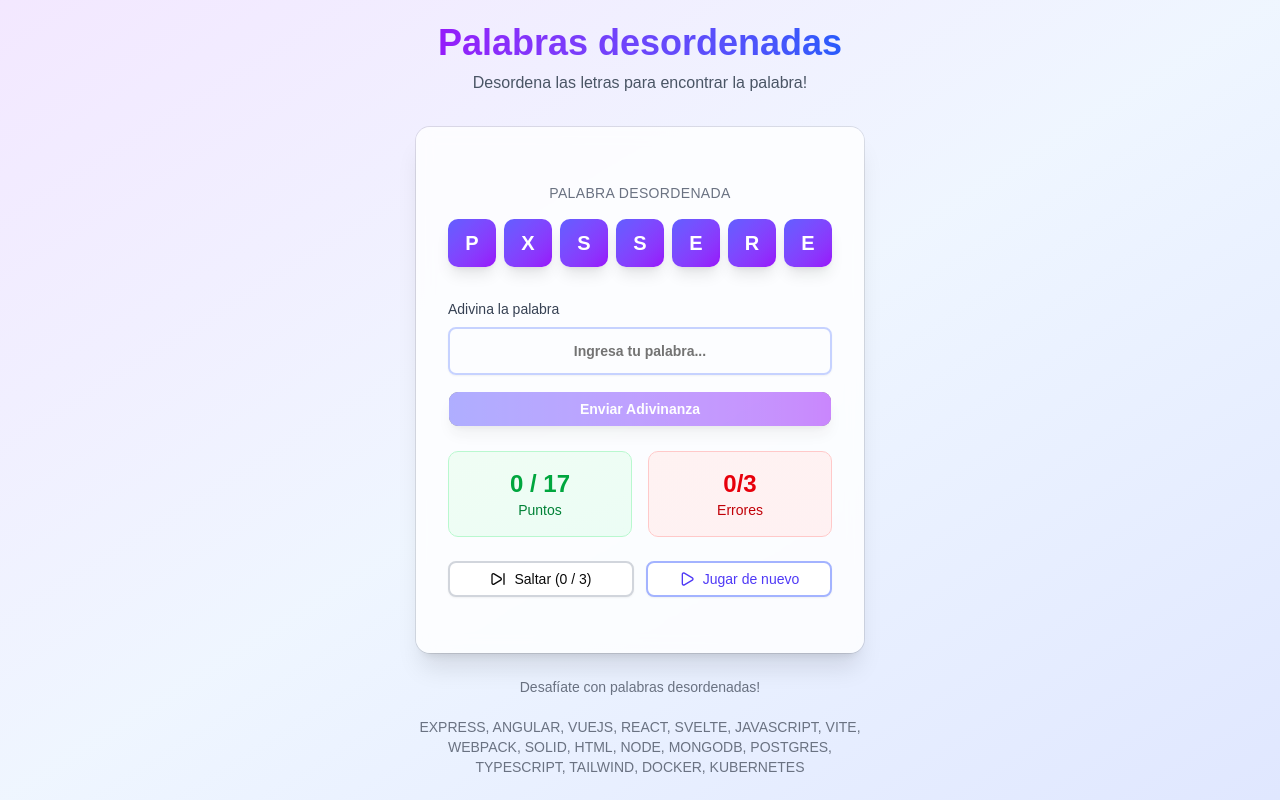
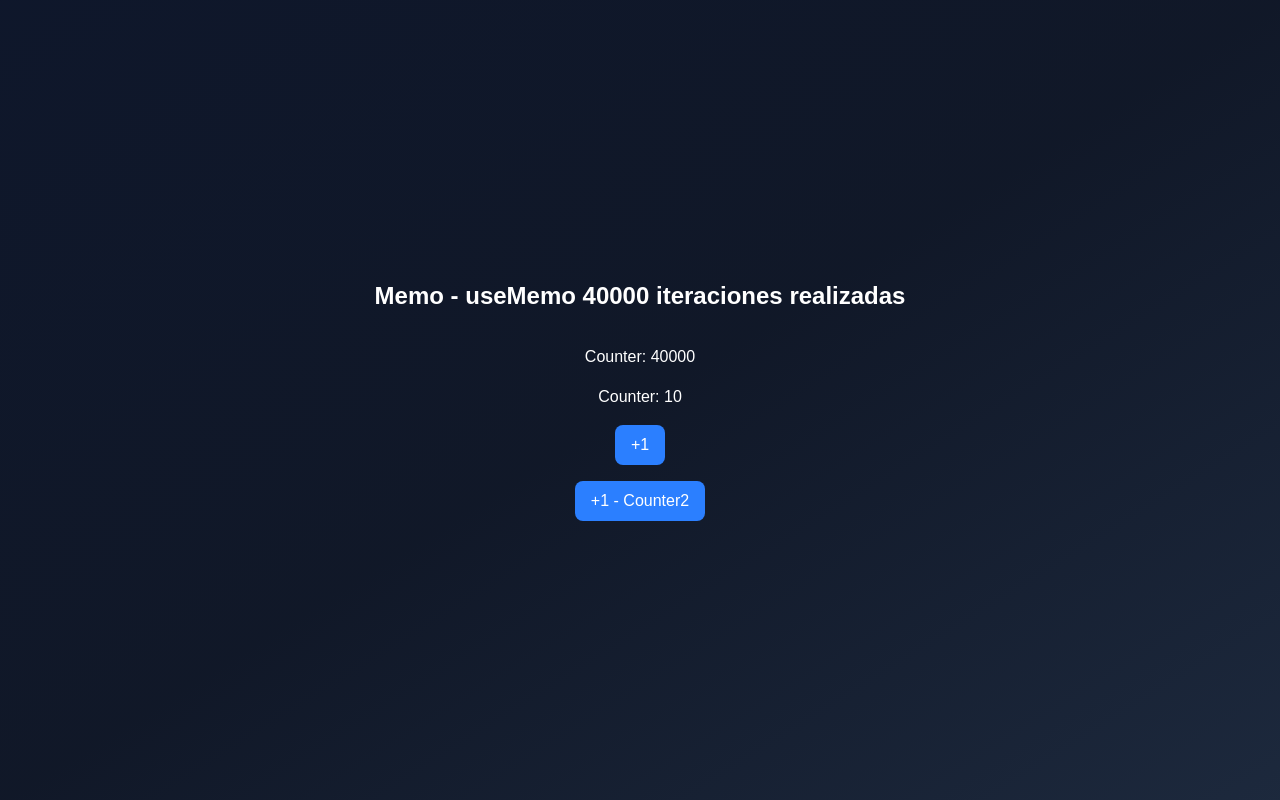
Before and after one commit to AlexGA93/React-2026, a React (Vite) app in the folder 04-hooks-app/: page / in a window 1280 px wide. Built offline with nearby package versions, Linux system fonts and the light colour scheme.

Commit message:
Memo function, useCallback, useMemo

```diff
--- a/04-hooks-app/src/07-useReducer_ScrambleWords/ScrambleWords.tsx
+++ b/04-hooks-app/src/07-useReducer_ScrambleWords/ScrambleWords.tsx
@@ -3,10 +3,6 @@
 // https://ui.shadcn.com/docs/installation/vite
 
 import React, { useEffect, useReducer } from "react";
-import { Button } from "@/components/ui/button";
-import { Input } from "@/components/ui/input";
-import { Card, CardContent } from "@/components/ui/card";
-import { SkipForward, Play } from "lucide-react";
 import { constants } from "@/utils/constants";
 import {
   getInitialState,
--- /dev/null
+++ b/04-hooks-app/src/08-useMemo/MemoHook.tsx
@@ -0,0 +1,53 @@
+import { useCallback, useState } from "react";
+import { MyTitle } from "./components/MyTitle";
+import { MySubtitle } from "./components/MySubtitle";
+
+export const MemoHook = () => {
+  // estados locales de titulo y subtitulo
+  const [title, setTitle] = useState("Hola");
+  const [subtitle, setSubtitle] = useState("Mundo");
+
+  /*
+  useCallback memoriza esta función para que React mantenga la misma referencia entre renders mientras sus dependencias no cambien.
+
+  En versiones antiguas de React, esto era especialmente útil porque las funciones se recreaban en cada render y podían provocar renders innecesarios en componentes hijos memorizados o en efectos que dependían de esa referencia.
+
+  En la versión actual, sigue siendo útil cuando se pasa una función como prop a un componente optimizado o cuando se necesita que una función conserve la misma identidad entre renders.Esto ayuda a evitar renders innecesarios y a mantener un comportamiento más estable en callbacks y efectos.
+  */
+
+  const handleMyAPI = useCallback(() => {
+    console.log("Llamar a mi API - ", subtitle);
+  }, [subtitle]);
+
+  /*
+  Este componente padre se vuelve a renderizar cuando cambia alguno de sus estados.
+
+  Sin embargo, los componentes hijos no necesitan actualizarse si la información que reciben no cambió. Por esa razón se utilizan componentes memorizados con memo.
+
+  En versiones recientes de React, este mecanismo sigue siendo útil para evitar renders innecesarios y mejorar el rendimiento cuando los props permanecen iguales.
+  */
+  return (
+    <div className="bg-gradient flex flex-col gap-4">
+      <h1 className="text-2xl font-thin text-white">MemoHook</h1>
+
+      {/* titulo */}
+      <MyTitle title={title} />
+      {/* subtitulo */}
+      <MySubtitle subtitle={subtitle} callMyAPI={handleMyAPI} />
+
+      <button
+        className="bg-blue-500 text-white px-4 py-2 rounded-md cursor-pointer"
+        onClick={() => setTitle("Hello " + new Date().getTime())}
+      >
+        Cambiar Titulo
+      </button>
+
+      <button
+        className="bg-blue-500 text-white px-4 py-2 rounded-md cursor-pointer"
+        onClick={() => setSubtitle("World")}
+      >
+        Cambiar Subitulo
+      </button>
+    </div>
+  );
+};
--- /dev/null
+++ b/04-hooks-app/src/08-useMemo/components/MemoCounter.tsx
@@ -0,0 +1,58 @@
+import { useCounter } from "@/hooks/useCounter";
+import { useMemo } from "react";
+
+// definimos una funcion externa que representara un proceso muy pesado
+const heavyStuff = (iterationNumber: number) => {
+  console.time("heavy_stuff_started");
+
+  for (let index = 0; index < iterationNumber; index++) {
+    console.log("Iteraciones a saco!");
+  }
+
+  console.timeEnd("heavy_stuff_started");
+
+  return `${iterationNumber} iteraciones realizadas`;
+};
+
+export const MemoCounter = () => {
+  const { counter, increment } = useCounter(40_000);
+  const { counter: counter2, increment: increment2 } = useCounter(10);
+
+  // useMemo se utiliza para guardar el resultado de un cálculo o proceso costoso
+  // y evitar que se vuelva a ejecutar cada vez que el componente renderiza.
+  // En este ejemplo, heavyStuff(counter) realiza muchas iteraciones y sería lento
+  // repetirlo en cada render. Por eso, con useMemo, solo se ejecuta cuando cambia
+  // el valor de counter.
+  //
+  // A diferencia de memo o useCallback:
+  // - memo evita re-renderizados del componente.
+  // - useCallback memoriza funciones para mantener la misma referencia.
+  // - useMemo memoriza el resultado de un cálculo costoso.
+  //
+  // En otras palabras, useMemo sirve para optimizar el rendimiento cuando hay
+  // operaciones pesadas que no deberían volver a ejecutarse innecesariamente.
+  const myHeavyValue = useMemo(() => heavyStuff(counter), [counter]);
+
+  return (
+    <div className="bg-gradient flex flex-col gap-4">
+      <h1 className="text-2xl font-bold">Memo - useMemo {myHeavyValue}</h1>
+      <hr />
+
+      <h4>Counter: {counter} </h4>
+      <h4>Counter: {counter2} </h4>
+
+      <button
+        className="bg-blue-500 text-white px-4 py-2 rounded-md cursor-pointer"
+        onClick={increment}
+      >
+        +1
+      </button>
+      <button
+        className="bg-blue-500 text-white px-4 py-2 rounded-md cursor-pointer"
+        onClick={increment2}
+      >
+        +1 - Counter2
+      </button>
+    </div>
+  );
+};
--- /dev/null
+++ b/04-hooks-app/src/08-useMemo/components/MySubtitle.tsx
@@ -0,0 +1,36 @@
+import { memo } from "react";
+
+interface Props {
+  subtitle: string;
+  callMyAPI: () => void;
+}
+
+/**
+ * memo permite memorizar este componente para que no se vuelva a renderizar cuando
+ * sus props siguen siendo las mismas. En este ejemplo, si cambia el título, el
+ * componente del subtítulo no necesita ejecutarse de nuevo.
+ *
+ * En versiones recientes de React, esta técnica sigue siendo útil para optimizar
+ * rendimiento, especialmente cuando un componente recibe props estables y no requiere
+ * actualizarse en cada render. Además, React.memo y memo son equivalentes en su función.
+ *
+ * La prop callMyAPI también se beneficia de useCallback, porque al conservar la misma
+ * referencia entre renders, React puede evitar que este componente reciba una función
+ * nueva en cada actualización. Esto mejora la estabilidad del flujo de props y reduce
+ * efectos innecesarios en componentes optimizados.
+ */
+export const MySubtitle = memo(({ subtitle, callMyAPI }: Props) => {
+  console.log("MySubtitle re-render");
+
+  return (
+    <>
+      <h6 className="text-2xl font-bold">{subtitle}</h6>
+      <button
+        className="bg-indigo-500 text-white px-2 py-1 rounded-md"
+        onClick={callMyAPI}
+      >
+        Llamar a funcion
+      </button>
+    </>
+  );
+});
--- /dev/null
+++ b/04-hooks-app/src/08-useMemo/components/MyTitle.tsx
@@ -0,0 +1,23 @@
+import React from "react";
+
+interface Props {
+  title: string;
+}
+
+/**
+ * React.memo evita que este componente se vuelva a renderizar cuando la prop "title"
+ * no cambia. En este ejemplo, si se modifica el subtítulo, el componente del título
+ * no necesita volver a dibujarse.
+ *
+ * En versiones recientes de React, memo sigue funcionando como una optimización para
+ * evitar renders innecesarios cuando las props permanecen iguales.
+ *
+ * Se puede aplicar de dos formas equivalentes:
+ * - import React from "react"; React.memo(...)
+ * - import { memo } from "react"; memo(...)
+ */
+export const MyTitle = React.memo(({ title }: Props) => {
+  console.log("MyTitle re-render");
+
+  return <h1 className="text-3xl">{title}</h1>;
+});
--- a/04-hooks-app/src/main.tsx
+++ b/04-hooks-app/src/main.tsx
@@ -1,19 +1,20 @@
-import { StrictMode } from 'react'
-import { createRoot } from 'react-dom/client'
+import { StrictMode } from "react";
+import { createRoot } from "react-dom/client";
 
 // import { HooksApp } from './HooksApp'
 
-import './index.css'
+import "./index.css";
 // import { TasksApp } from './06-useReducer_TasksApp/TasksApp'
-import { ScrambleWords } from './07-useReducer_ScrambleWords/ScrambleWords'
+// import { ScrambleWords } from './07-useReducer_ScrambleWords/ScrambleWords'
+// import { MemoHook } from "./08-useMemo/MemoHook";
+import { MemoCounter } from "./08-useMemo/components/MemoCounter";
 // import { TrafficLight } from './01-useState/TrafficLight'
 // import { TrafficLightWithEffect } from './02-useEffect/TrafficLightWithEffect'
 // import { TrafficLightWithHook } from './03-customHook/TrafficLightWithHook'
 // import { PokemonPage } from './04-examples/PokemonPage'
 // import { FocusScreen } from './05-useRef/FocusScreen'
 
-
-createRoot(document.getElementById('root')!).render(
+createRoot(document.getElementById("root")!).render(
   <StrictMode>
     {/* <HooksApp /> */}
     {/* <TrafficLight /> */}
@@ -22,6 +23,10 @@ createRoot(document.getElementById('root')!).render(
     {/* <PokemonPage /> */}
     {/* <FocusScreen /> */}
     {/* <TasksApp /> */}
-    <ScrambleWords />
+    {/* <ScrambleWords /> */}
+
+    {/* MEMO O USEMEMO */}
+    {/* <MemoHook /> */}
+    <MemoCounter />
   </StrictMode>,
-)
+);
```
